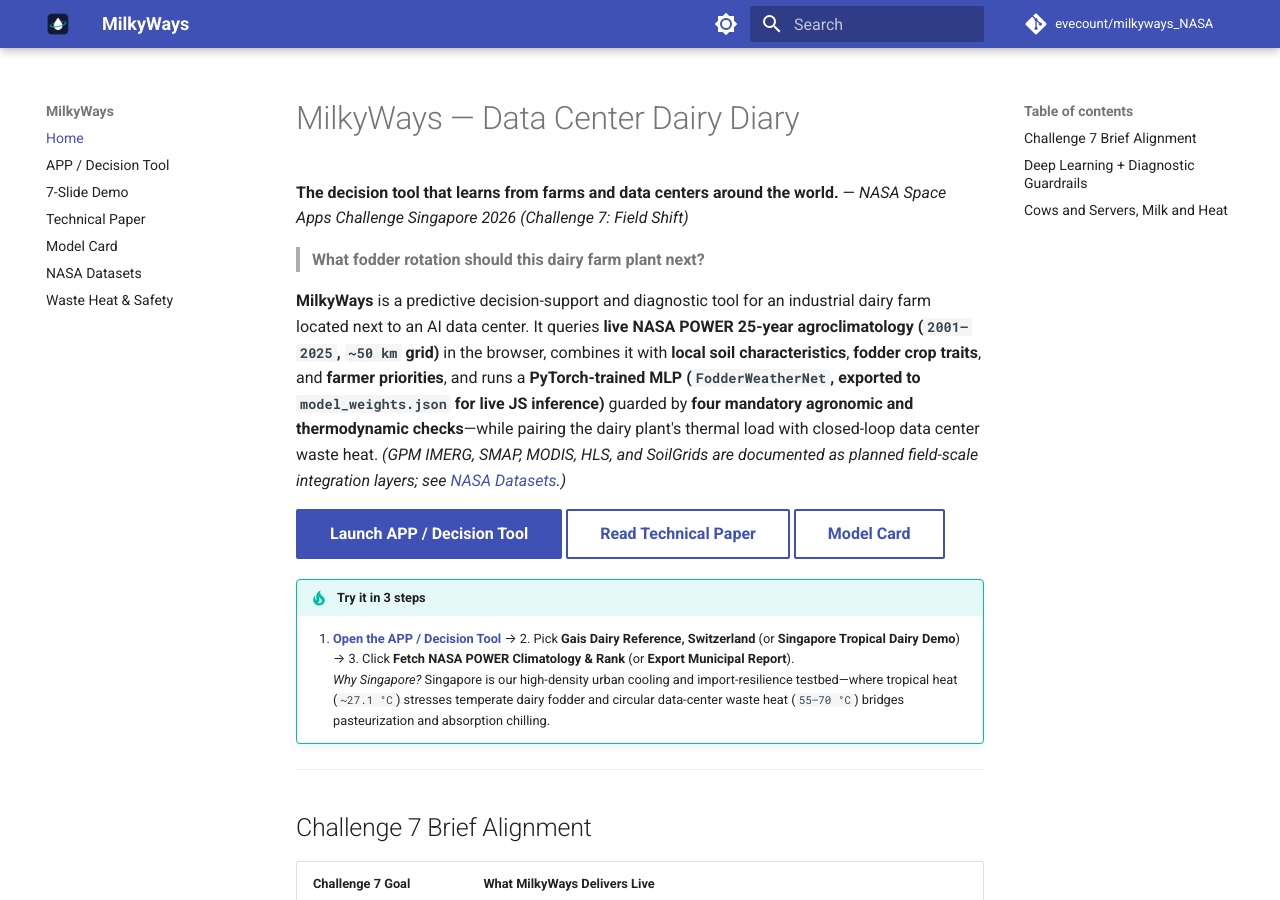
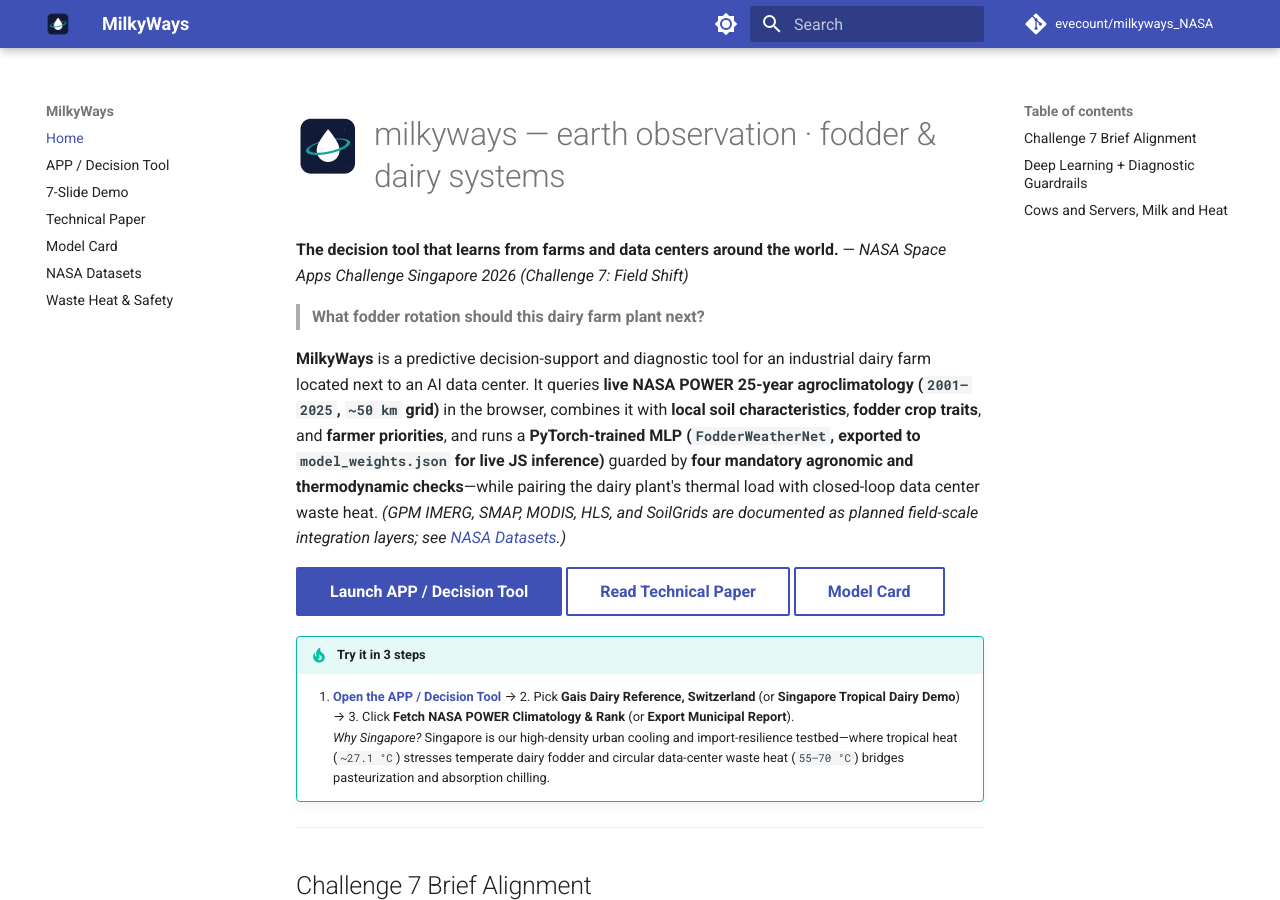
Before and after one commit to evecount/milkyways_NASA, an MkDocs documentation site: the page built from docs/index.md, in a window 1280 px wide and 900 px high. Built offline with MkDocs 1.6.1 and Material for MkDocs 9.7.7, drawn with Linux system fonts in a browser that asks for light colours; comment, search, counter and statistics services are not loaded.

Commit message:
Hot-swap logo everywhere with lowercase milkyways and subtitle

```diff
--- a/docs/app/index.html
+++ b/docs/app/index.html
@@ -25,8 +25,8 @@
 
 <body>
   <header class="workspace-header"><a class="workspace-brand" href="../">
-      <img src="./milkyways-logo.png" alt="MilkyWays" style="height:36px;width:36px;border-radius:8px;object-fit:contain;" /><strong>MilkyWays</strong></a>
-    <div class="mission-label">EARTH OBSERVATION / DAIRY SYSTEMS</div>
+      <img src="./milkyways-logo.png" alt="milkyways" style="height:36px;width:36px;border-radius:8px;object-fit:contain;" /><strong style="letter-spacing:-0.01em;">milkyways</strong></a>
+    <div class="mission-label" style="text-transform:none;letter-spacing:0.01em;">earth observation · fodder &amp; dairy systems</div>
     <div class="header-actions"><span class="live-mark">NASA POWER</span><button class="mw-control export-report"
         id="topExportReportBtn" type="button">Export report</button><button aria-label="Moo!" class="mw-control"
         id="mooBtn" title="Click to Moo! Every 3rd Moo hops to a new global dairy region." type="button"><img alt="Moo!"
--- a/docs/index.md
+++ b/docs/index.md
@@ -1,4 +1,6 @@
-# MilkyWays &mdash; Data Center Dairy Diary
+![milkyways](assets/milkyways-logo.png){ width="64" align="left" style="border-radius:14px;margin-right:14px;" }
+
+# milkyways &mdash; earth observation · fodder & dairy systems
 
 **The decision tool that learns from farms and data centers around the world.** &mdash; *NASA Space Apps Challenge Singapore 2026 (Challenge 7: Field Shift)*
 
```
Also changed, not shown: docs/slides/index.html (+8 -2 lines).
